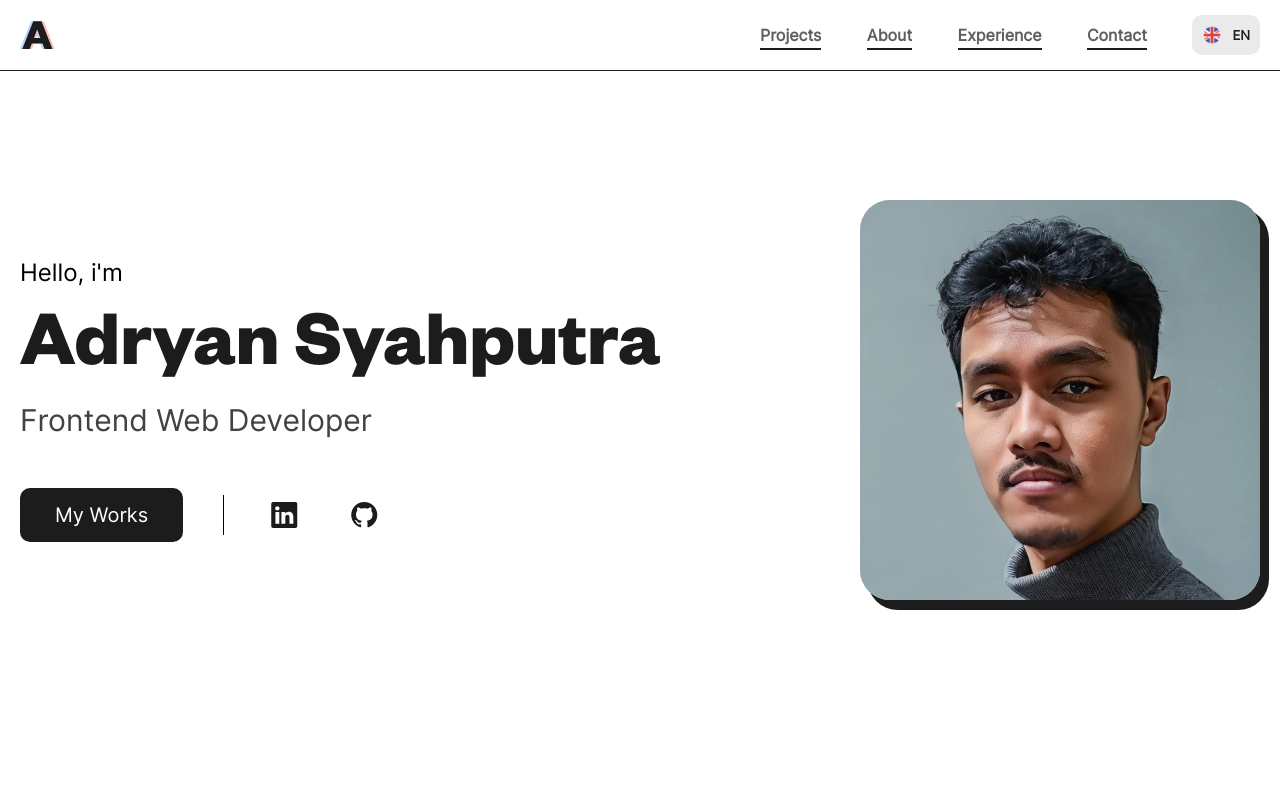
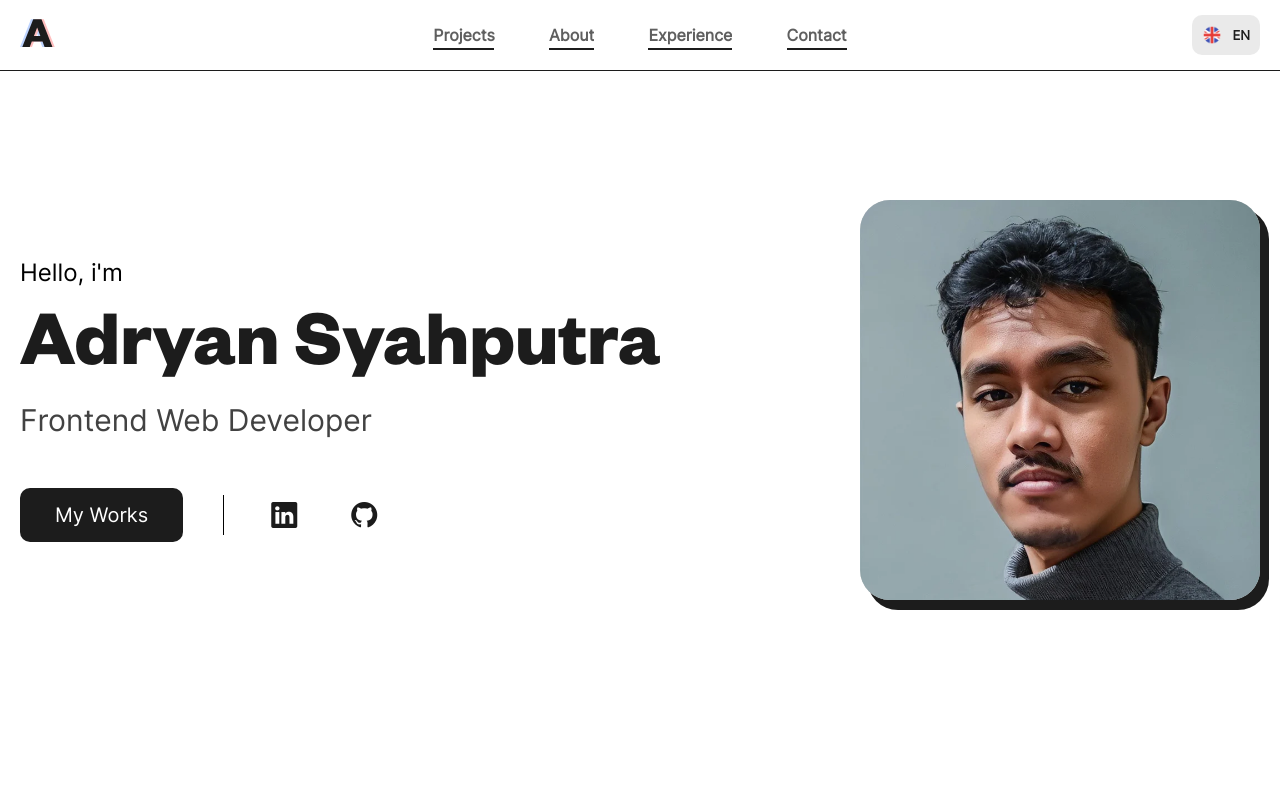
Before and after one commit to Adryanssyah/portfolio-3, a Vue app: page / in a window 1280 px wide. Shown: the top 800 px of the page. Built offline with nearby package versions, Linux system fonts and the light colour scheme.

Commit message:
Navbar layout fix

```diff
--- a/src/components/Navigations/Navbar.vue
+++ b/src/components/Navigations/Navbar.vue
@@ -77,7 +77,7 @@ const scrollTo = (target) => {
 <template>
      <nav id="nav" :class="{ dark: sectionDark.includes(whichSection) }">
           <div class="container">
-               <div>
+               <div class="logos">
                     <a v-show="!sectionDark.includes(whichSection)" href="#" class="logo"><img src="@/assets/Images/logo/dark.svg" alt="Logo light" /></a>
                     <a v-show="sectionDark.includes(whichSection)" href="#" class="logo"><img src="@/assets/Images/logo/light.svg" alt="Logo light" /></a>
                </div>
@@ -88,13 +88,13 @@ const scrollTo = (target) => {
                               <span></span>
                          </div>
                     </li>
-                    <li>
-                         <LanguageToggle :dark="sectionDark.includes(whichSection)" />
-                    </li>
                </ul>
-               <div @click="toggleMobileNav" class="toggle">
-                    <span></span>
-                    <span></span>
+               <div class="buttons">
+                    <LanguageToggle :dark="sectionDark.includes(whichSection)" />
+                    <div @click="toggleMobileNav" class="toggle">
+                         <span></span>
+                         <span></span>
+                    </div>
                </div>
           </div>
           <div class="wrapper">
@@ -106,9 +106,6 @@ const scrollTo = (target) => {
                                         <a @click="scrollTo(menu)" :href="`#${menu}`">{{ menu }}</a>
                                         <span></span>
                                    </div>
-                              </li>
-                              <li>
-                                   <LanguageToggle :dark="true" />
                               </li>
                          </ul>
                          <div @click="toggleMobileNav" class="toggle">
@@ -138,18 +135,12 @@ nav {
 nav .container {
      width: 100%;
      max-width: 1300px;
-     display: flex;
-     justify-content: space-between;
-     align-items: center;
+     display: grid;
+     grid-template-columns: 1fr 1fr 1fr;
      padding: 15px 20px 15px 20px;
 }
 
-nav .container .logo {
-     font-family: 'FoundersGrotesk';
-     font-weight: 900;
-     text-decoration: none;
-     color: black;
-     font-size: 25px;
+nav .container .logos {
      display: flex;
      align-items: center;
 }
@@ -160,10 +151,20 @@ nav .container .logo img {
 
 nav ul {
      list-style-type: none;
-     width: 50%;
+     width: 100%;
      max-width: 500px;
+     gap: 50px;
      display: flex;
      justify-content: space-between;
+     align-items: center;
+     text-align: center;
+}
+
+nav .container .buttons {
+     display: flex;
+     width: 100%;
+     justify-content: end;
+     gap: 30px;
      align-items: center;
 }
 
@@ -289,19 +290,16 @@ nav.dark .container .toggle span {
      background: #fff;
 }
 
-@media only screen and (max-width: 576px) {
-}
 @media only screen and (max-width: 768px) {
+     nav .container {
+          grid-template-columns: 1fr 1fr;
+     }
      nav .container ul {
           display: none;
      }
      nav .container .toggle {
           display: block;
      }
-}
-@media only screen and (max-width: 992px) {
-}
-@media only screen and (max-width: 1200px) {
 }
 
 .slide-in-enter-active,
```
